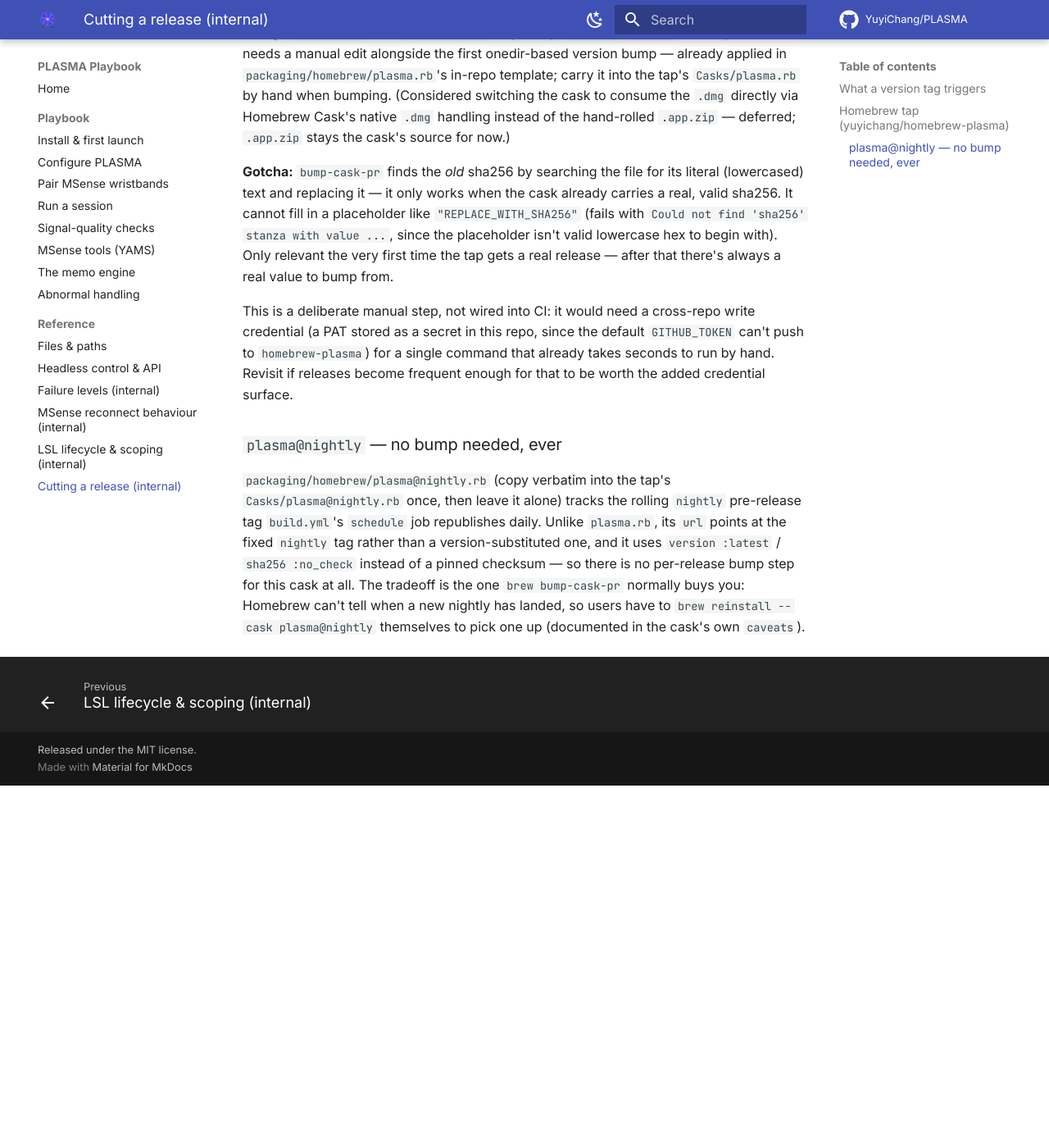
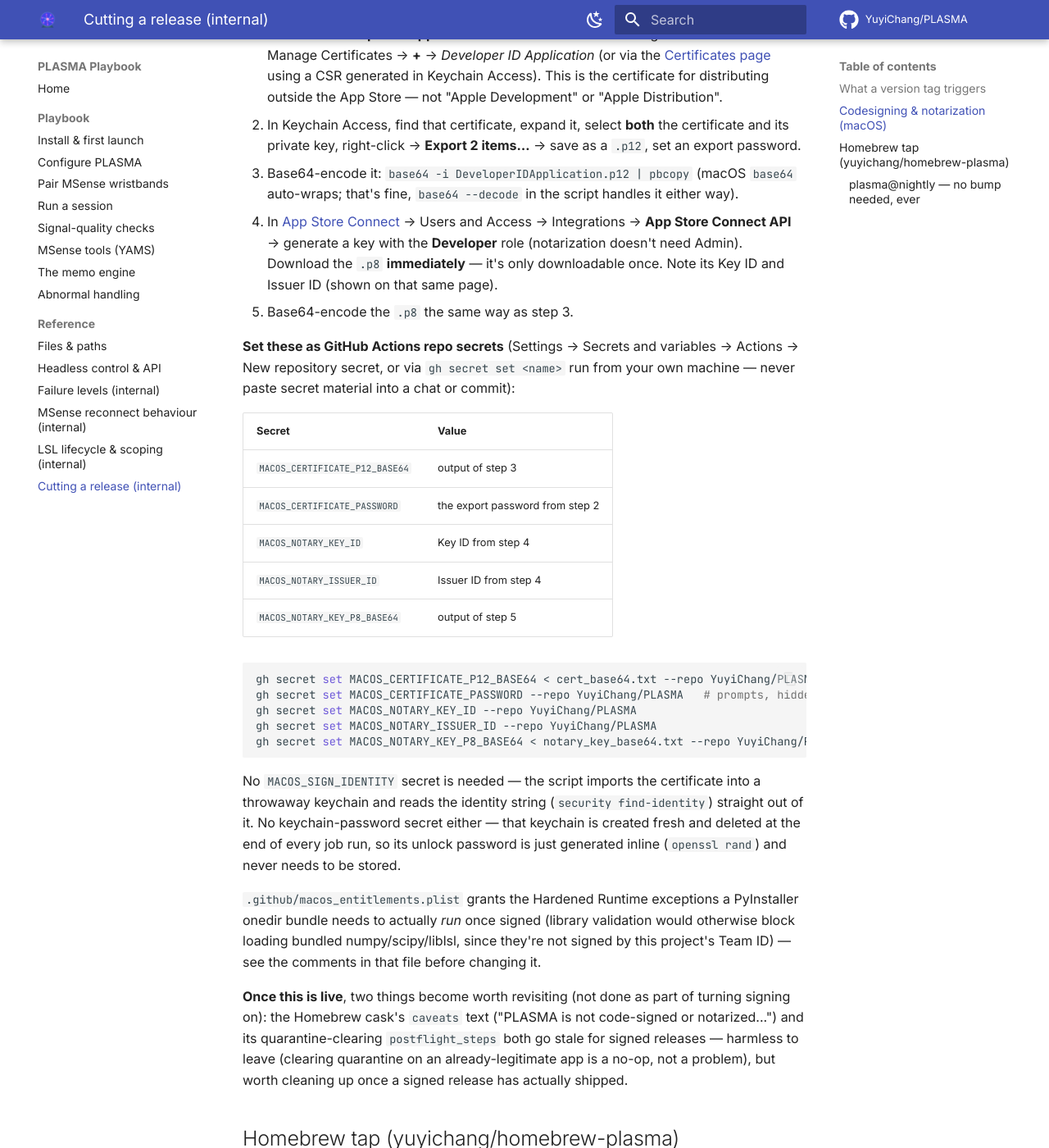
Before and after one commit to YuyiChang/PLASMA, an MkDocs documentation site: the page built from docs/reference/release-process.md, in a window 1280 px wide and 1400 px high, scrolled down 1273 px. Shown: the whole window at 82% size. Built offline with MkDocs 1.6.1 and Material for MkDocs 9.7.7, drawn with Linux system fonts in a browser that asks for light colours; comment, search, counter and statistics services are not loaded; before the commit the page ends 2231 px from its top, so only the background shows below that; some of the changed text lies outside the part shown.

Commit message:
add macos notarize

````diff
--- a/docs/reference/release-process.md
+++ b/docs/reference/release-process.md
@@ -16,8 +16,13 @@ Pushing a `vX.Y.Z` tag (matching `plasma.__version__`, enforced by
       (`.github/build_macos_app.sh` — the Homebrew cask's install target;
       see the "why not PyInstaller's own `BUNDLE()`" comment at the top of
       that script), and `.dmg` (`.github/build_macos_dmg.sh`, drag-to-
-      Applications, unsigned/unnotarized). All three get a companion
-      `.sha256` file.
+      Applications). All three get a companion `.sha256` file. The `.app`
+      gets codesigned + notarized + stapled by
+      `.github/codesign_notarize_macos.sh` between those two steps — unless
+      the signing secrets aren't configured, in which case it's a no-op and
+      the build stays unsigned (see "Codesigning & notarization" below).
+      The raw `.zip` is never signed either way (only the `.app` inside the
+      `.app.zip`/`.dmg` is).
     - Windows: `PLASMA_Windows_x64.zip` (raw onedir folder) and
       `PLASMA_Windows_x64_Setup.exe` (Inno Setup,
       `packaging/windows/plasma_installer.iss` — unsigned, so SmartScreen
@@ -28,6 +33,79 @@ Pushing a `vX.Y.Z` tag (matching `plasma.__version__`, enforced by
 
 Both are source-of-truth downstream of the tag; nothing else needs to run to
 make a release "live" on PyPI or GitHub Releases.
+
+## Codesigning & notarization (macOS)
+
+`build-macos`'s "Codesign + notarize .app" step (`.github/codesign_notarize_macos.sh`)
+signs `dist/PLASMA.app` with a "Developer ID Application" certificate, submits
+it to Apple's notary service, and staples the resulting ticket — but only if
+five repo secrets are set. **Until they are, this step no-ops and every macOS
+asset ships unsigned/unnotarized exactly as before** (first launch blocked by
+Gatekeeper, right-click → Open) — nothing else needs to change to turn this
+on later.
+
+**One-time setup, on the Apple side (requires an Apple Developer Program
+membership, $99/yr):**
+
+1. Create a **Developer ID Application** certificate: Xcode → Settings →
+   Accounts → Manage Certificates → **+** → *Developer ID Application* (or
+   via the [Certificates page](https://developer.apple.com/account/resources/certificates)
+   using a CSR generated in Keychain Access). This is the certificate for
+   distributing outside the App Store — not "Apple Development" or "Apple
+   Distribution".
+2. In Keychain Access, find that certificate, expand it, select **both** the
+   certificate and its private key, right-click → **Export 2 items…** → save
+   as a `.p12`, set an export password.
+3. Base64-encode it: `base64 -i DeveloperIDApplication.p12 | pbcopy` (macOS
+   `base64` auto-wraps; that's fine, `base64 --decode` in the script handles
+   it either way).
+4. In [App Store Connect](https://appstoreconnect.apple.com) → Users and
+   Access → Integrations → **App Store Connect API** → generate a key with
+   the **Developer** role (notarization doesn't need Admin). Download the
+   `.p8` **immediately** — it's only downloadable once. Note its Key ID and
+   Issuer ID (shown on that same page).
+5. Base64-encode the `.p8` the same way as step 3.
+
+**Set these as GitHub Actions repo secrets** (Settings → Secrets and
+variables → Actions → New repository secret, or via `gh secret set <name>`
+run from your own machine — never paste secret material into a chat or
+commit):
+
+| Secret | Value |
+|---|---|
+| `MACOS_CERTIFICATE_P12_BASE64` | output of step 3 |
+| `MACOS_CERTIFICATE_PASSWORD` | the export password from step 2 |
+| `MACOS_NOTARY_KEY_ID` | Key ID from step 4 |
+| `MACOS_NOTARY_ISSUER_ID` | Issuer ID from step 4 |
+| `MACOS_NOTARY_KEY_P8_BASE64` | output of step 5 |
+
+```bash
+gh secret set MACOS_CERTIFICATE_P12_BASE64 < cert_base64.txt --repo YuyiChang/PLASMA
+gh secret set MACOS_CERTIFICATE_PASSWORD --repo YuyiChang/PLASMA   # prompts, hidden input
+gh secret set MACOS_NOTARY_KEY_ID --repo YuyiChang/PLASMA
+gh secret set MACOS_NOTARY_ISSUER_ID --repo YuyiChang/PLASMA
+gh secret set MACOS_NOTARY_KEY_P8_BASE64 < notary_key_base64.txt --repo YuyiChang/PLASMA
+```
+
+No `MACOS_SIGN_IDENTITY` secret is needed — the script imports the
+certificate into a throwaway keychain and reads the identity string
+(`security find-identity`) straight out of it. No keychain-password secret
+either — that keychain is created fresh and deleted at the end of every job
+run, so its unlock password is just generated inline (`openssl rand`) and
+never needs to be stored.
+
+`.github/macos_entitlements.plist` grants the Hardened Runtime exceptions a
+PyInstaller onedir bundle needs to actually *run* once signed (library
+validation would otherwise block loading bundled numpy/scipy/liblsl, since
+they're not signed by this project's Team ID) — see the comments in that
+file before changing it.
+
+**Once this is live**, two things become worth revisiting (not done as part
+of turning signing on): the Homebrew cask's `caveats` text ("PLASMA is not
+code-signed or notarized...") and its quarantine-clearing `postflight_steps`
+both go stale for signed releases — harmless to leave (clearing quarantine
+on an already-legitimate app is a no-op, not a problem), but worth cleaning
+up once a signed release has actually shipped.
 
 ## Homebrew tap (yuyichang/homebrew-plasma)
 
````
Also changed, not shown: RELEASE_NOTES.md (+7 -2 lines), 5 other files.
